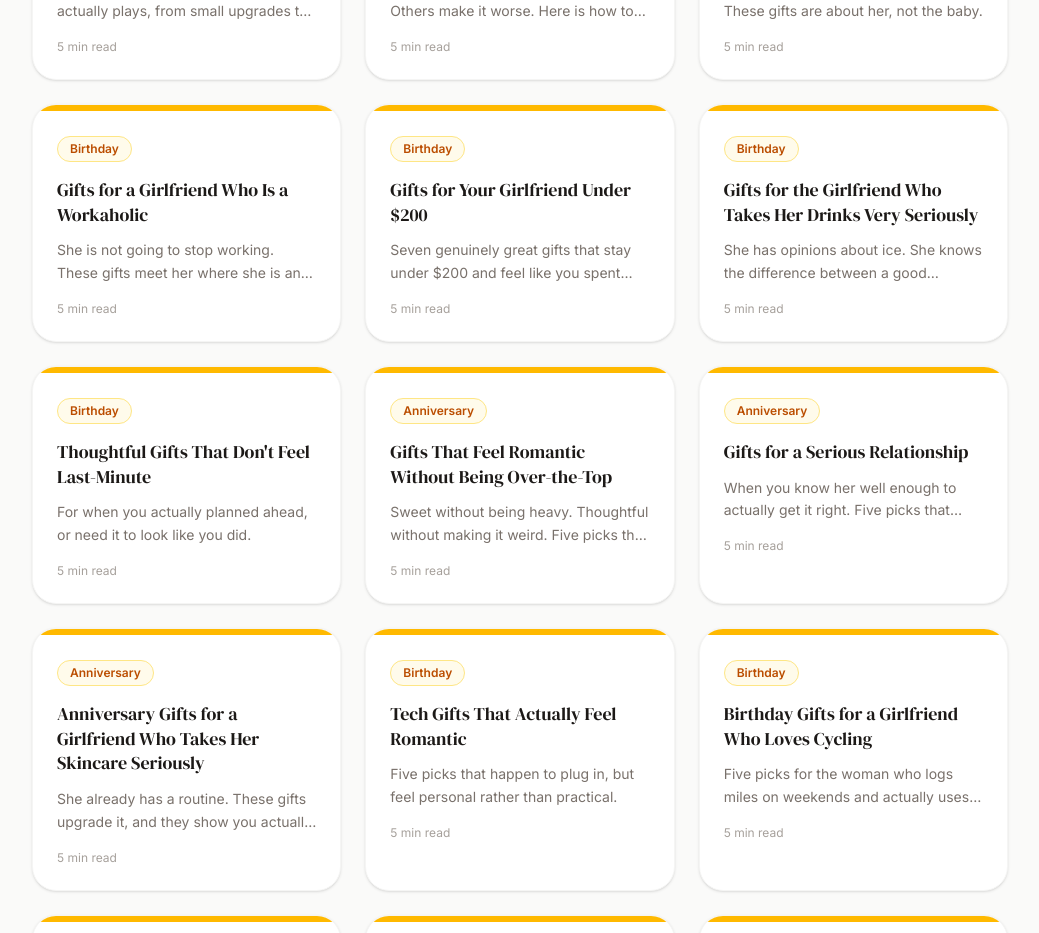
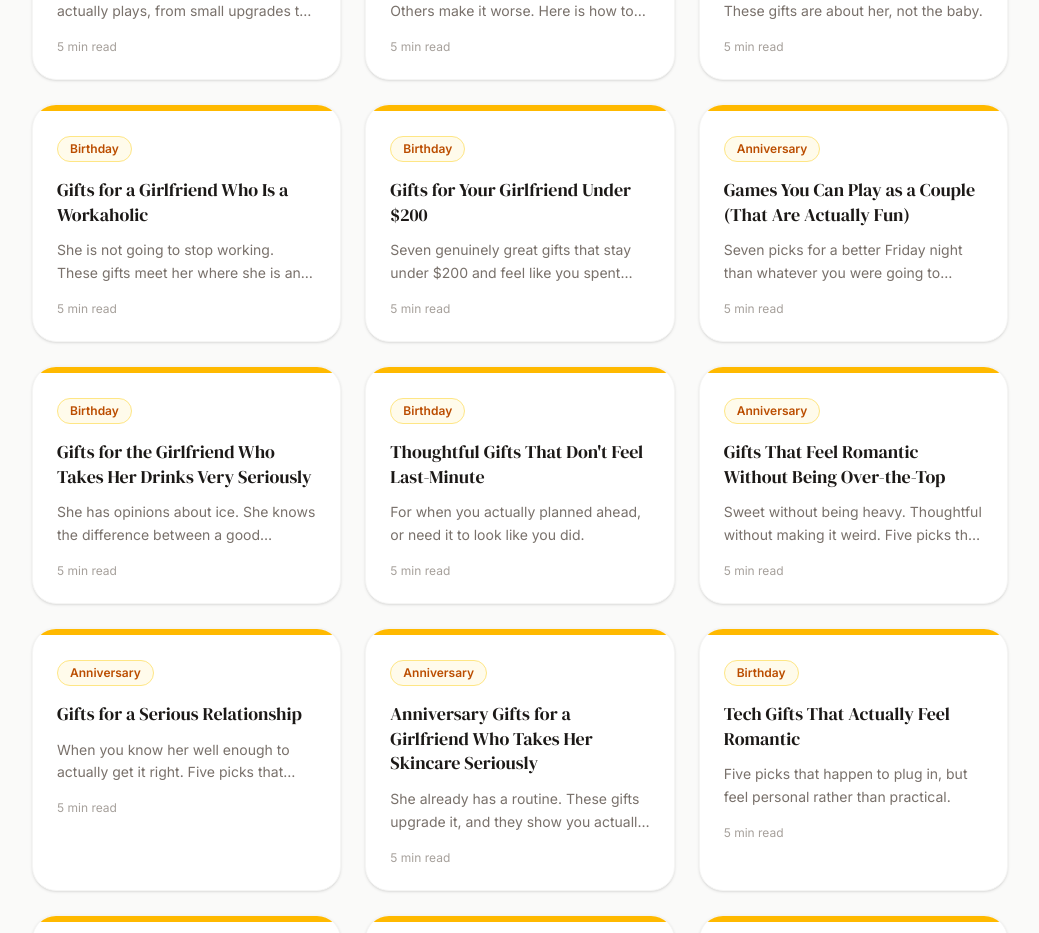
Before and after one commit to CAMGREEN637/gift-ai-frontend, a Next.js app: page /blog in a window 1280 px wide. Shown: the part 940-1873 px from the top of the page, without its empty margins (120-1159 px from the left). Built offline with nearby package versions, Linux system fonts and the light colour scheme; no server answers.

Commit message:
couples games

```diff
--- a/content/articles.ts
+++ b/content/articles.ts
@@ -3972,6 +3972,96 @@ export const SAMPLE_ARTICLES: GiftArticle[] = [
       { type: "cta" }
     ]
   },
+// ============================================================================
+  // GIFTS — COUPLES GAMES
+  // ============================================================================
+  {
+    slug: "games-to-play-as-a-couple",
+    title: "Games You Can Play as a Couple (That Are Actually Fun)",
+    excerpt: "Seven picks for a better Friday night than whatever you were going to watch on Netflix.",
+    occasion: "anniversary",
+    interests: ["gaming", "wine", "wellness"],
+    readTime: "5 min read",
+    publishedAt: "2026-05-24",
+    relatedArticles: [
+      "gifts-beverage-girlie-summer-drinks",
+      "gifts-romantic-without-being-over-the-top",
+      "birthday-gifts-gaming",
+      "what-to-get-girlfriend-one-year"
+    ],
+    sections: [
+      {
+        type: "text",
+        heading: "Better than another scroll night",
+        body: "At some point every couple runs out of things to watch and stares at each other across the couch wondering what to do next. Games fix this. Not in a forced team-building exercise way, but in a genuinely fun, something-to-talk-about-tomorrow way. The seven picks below cover everything from quick ten-minute card games to a collaborative puzzle that will have you both arguing about levers and magnets in the best possible way."
+      },
+      {
+        type: "text",
+        heading: "Something for every kind of night",
+        body: "Some of these are best with wine, some are better competitive, some work well at a dinner table and some on the couch. A few are explicitly romantic, a few are just fun. All of them are more interesting than asking each other what you want for dinner."
+      },
+      {
+        type: "picks",
+        gifts: [
+          {
+            name: "Deluxe Date Night Dice Game",
+            price: "$16.99",
+            reason: "A set of dice that generate random date night combinations: where to go, what to do, what category of activity. Roll and commit to whatever comes up. It sounds simple because it is, and that is exactly why it works: it removes the twenty-minute negotiation about what to do and replaces it with a game that has already decided for you. Best used when neither of you has any strong opinions but both of you are tired of defaulting to the same three options.",
+            url: "https://www.amazon.com/dp/B0CPLC64H6?tag=cbggiftapp637-20",
+            image_url: "https://m.media-amazon.com/images/I/7140Yf7wozL._AC_UL320_.jpg"
+          },
+          {
+            name: "Let's Get Deep Couples Card Game",
+            price: "$18.60",
+            reason: "A card game with questions designed to get past small talk and into the stuff you actually find interesting about each other. Not as intense as it sounds: the deck ranges from genuinely funny to genuinely thoughtful, and the format makes it easy to keep going or stop whenever. Good for a slow evening, a long car ride, or any night when you want conversation to go somewhere more interesting than recapping your respective days.",
+            url: "https://www.amazon.com/dp/B08PQ14F57?tag=cbggiftapp637-20",
+            image_url: "https://m.media-amazon.com/images/I/71E5VZ2dGIL._AC_UL320_.jpg"
+          },
+          {
+            name: "DSS Games Couples Card Game",
+            price: "$19.97",
+            reason: "A competitive couples card game built around dares, challenges, and questions that are designed to produce laughter rather than deep conversation. The tone is deliberately lighter than most couples games, which makes it the better pick for a casual night in rather than a meaningful evening. Good for when you want to play something competitive but not actually care who wins.",
+            url: "https://www.amazon.com/dp/B09PMQRSPF?tag=cbggiftapp637-20",
+            image_url: "https://m.media-amazon.com/images/I/611xkdRuE9L._AC_UL320_.jpg"
+          },
+          {
+            name: "Adultopoly Couples Board Game",
+            price: "$26.99",
+            reason: "A Monopoly-style couples board game with a twist: instead of buying properties, you are earning and spending on date night activities, dares, and challenges. It takes longer than a card game and works best when you have an actual evening to dedicate to it rather than an hour before bed. The competitive format gives the whole thing a bit more structure and stakes, which makes it the pick for couples who like to win things.",
+            url: "https://www.amazon.com/dp/B0GRJQT1XJ?tag=cbggiftapp637-20",
+            image_url: "https://m.media-amazon.com/images/I/71sFPve-gyL._AC_UL320_.jpg"
+          },
+          {
+            name: "Mini Dates Scratch-Off Date Night Game",
+            price: "$29.99",
+            reason: "Scratch-off cards with mini date ideas that take anywhere from twenty minutes to a full evening, designed to be spontaneous rather than planned. The format means you commit to whatever you scratch, which is the best part: no debating, no overthinking, just an activity that has already been decided for you. Covers a range of categories from cozy in-home nights to proper outings, so it works regardless of budget or how much energy either of you has.",
+            url: "https://www.amazon.com/Mini-Dates-Meaningful-Original-Scratch-Off/dp/B0BX4SQHW5?pd_rd_w=oRqMN&linkCode=ll2&tag=cbggiftapp637-20&linkId=mini-dates-scratch-off&language=en_US&ref_=as_li_ss_tl",
+            image_url: "https://m.media-amazon.com/images/I/61ZDzTRTHDL._AC_SX679_.jpg"
+          },
+          {
+            name: "All You Need Is Wine Blind Tasting Game",
+            price: "$34.99",
+            reason: "A blind wine tasting kit with numbered bags, scorecards, and aroma wheels that turns an ordinary bottle of wine into an actual activity. You each guess the grape, region, and vintage without seeing the label, compare notes, and reveal the answer. It sounds like it requires wine knowledge but it really does not: the fun is mostly in how confidently wrong you both are. Works best with two or three bottles and no particular agenda for the evening.",
+            url: "https://www.amazon.com/dp/B003NAAQ4E?tag=cbggiftapp637-20",
+            image_url: "https://m.media-amazon.com/images/I/91IF0jIOTGL._AC_UL320_.jpg"
+          },
+          {
+            name: "Electronic Tesla Puzzle Box",
+            price: "$64.00",
+            reason: "A 3D wooden puzzle box with electronic locks, hidden mechanisms, and a storyline built around unlocking Nikola Tesla's secrets. It is a fully collaborative puzzle, meaning you are both working on the same problem at the same time, which is a genuinely different dynamic from competitive games. Harder than it looks, satisfying in a way that is difficult to explain until you get one of the locks to click open, and the kind of thing you talk about for days after you finish it.",
+            url: "https://www.amazon.com/PUZZLE-POTATO-Tesla-Box-Electronic/dp/B0DFWQ6N2K?crid=N8806BZZQQ83U&dib=eyJ2IjoiMSJ9.mRhZAuByP1AMLD_OGYC9rnKzFYJpbhEjdh7V-OBfVpgvIRwFTLKGHhEgFE_iOIB-W3RX2ZMiICVWHY42NVxJiYrOk-j1QZHbhW2-ZNXaFkmYh7FVBsczimeBsVBfVvvmR3aBMFbSmP3ZGLW_-pJiflHdQSCpkEMz4JOy0h7sZeFyA7g_sSL0bpGCiDt-7CDOuBfktq3L0vUuqYH_JfLrPY1E_Y0MrYevUVa_oXkbmT9P_FPf62LuqJpW9G7QJjJuBgJwVkAQJE5R4Y0-4bEelh3VQZbicvkEMzAkK6u3g.XAuRhZ1KLpepFalzwnJRYLKvNh5wWl9UmRHfVWivFjA&dib_tag=se&keywords=electronic+wooden+puzzle+box+tesla&qid=1775774908&sr=8-1&linkCode=ll2&tag=cbggiftapp637-20&linkId=2ab4d97fe6aed07b6f1b21e6a24e4a76&language=en_US&ref_=as_li_ss_tl",
+            image_url: "https://m.media-amazon.com/images/I/81ub9zRZYEL._AC_SY300_SX300_QL70_FMwebp_.jpg"
+          }
+        ]
+      },
+      {
+        type: "text",
+        heading: "Start with the dice",
+        body: "If you are not sure which one to try first, get the date night dice. Lowest commitment, fastest setup, no explanation required. Everything else on the list can wait until you know which direction you want to go."
+      },
+      { type: "cta" }
+    ]
+  },
 ];
 
 // ============================================================================
```
